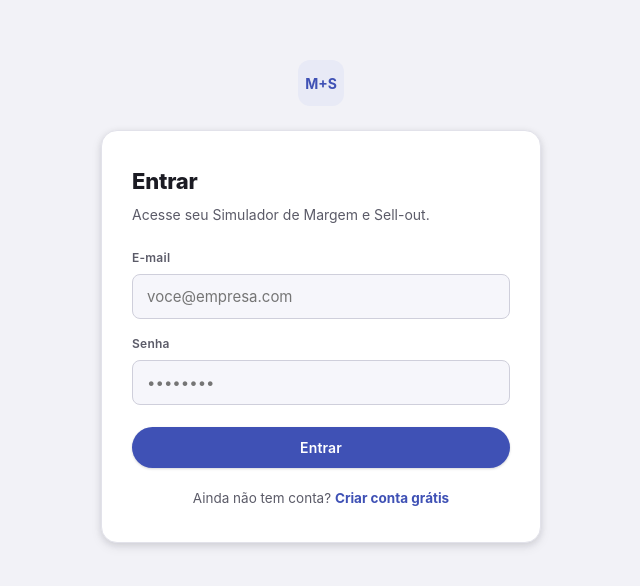
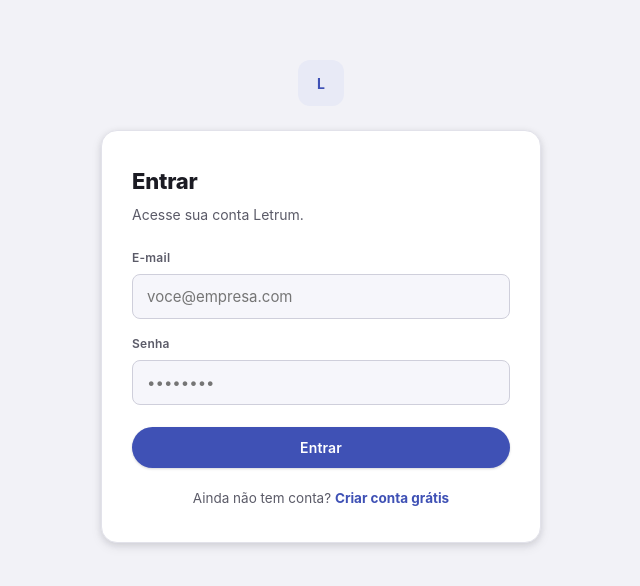
Before and after one commit to alearaujo7/simulador-margem-sellout, a Next.js app: page /entrar in a window 1280 px wide. Shown: the top 586 px of the page, without its empty margins (319-959 px from the left). Built offline with nearby package versions, Linux system fonts and the light colour scheme.

Commit message:
Update page.js

```diff
--- a/app/entrar/page.js
+++ b/app/entrar/page.js
@@ -34,11 +34,11 @@ export default function LoginPage() {
   return (
     <div className="page-narrow">
       <div className="auth-brand">
-        <div className="brand-mark" style={{ background: 'var(--blue-soft)', color: 'var(--blue)', border: 'none' }}>M+S</div>
+        <div className="brand-mark" style={{ background: 'var(--blue-soft)', color: 'var(--blue)', border: 'none' }}>L</div>
       </div>
       <div className="auth-card">
         <h1>Entrar</h1>
-        <p className="sub">Acesse seu Simulador de Margem e Sell-out.</p>
+        <p className="sub">Acesse sua conta Letrum.</p>
 
         <form onSubmit={handleSubmit}>
           <div className="field">
```
